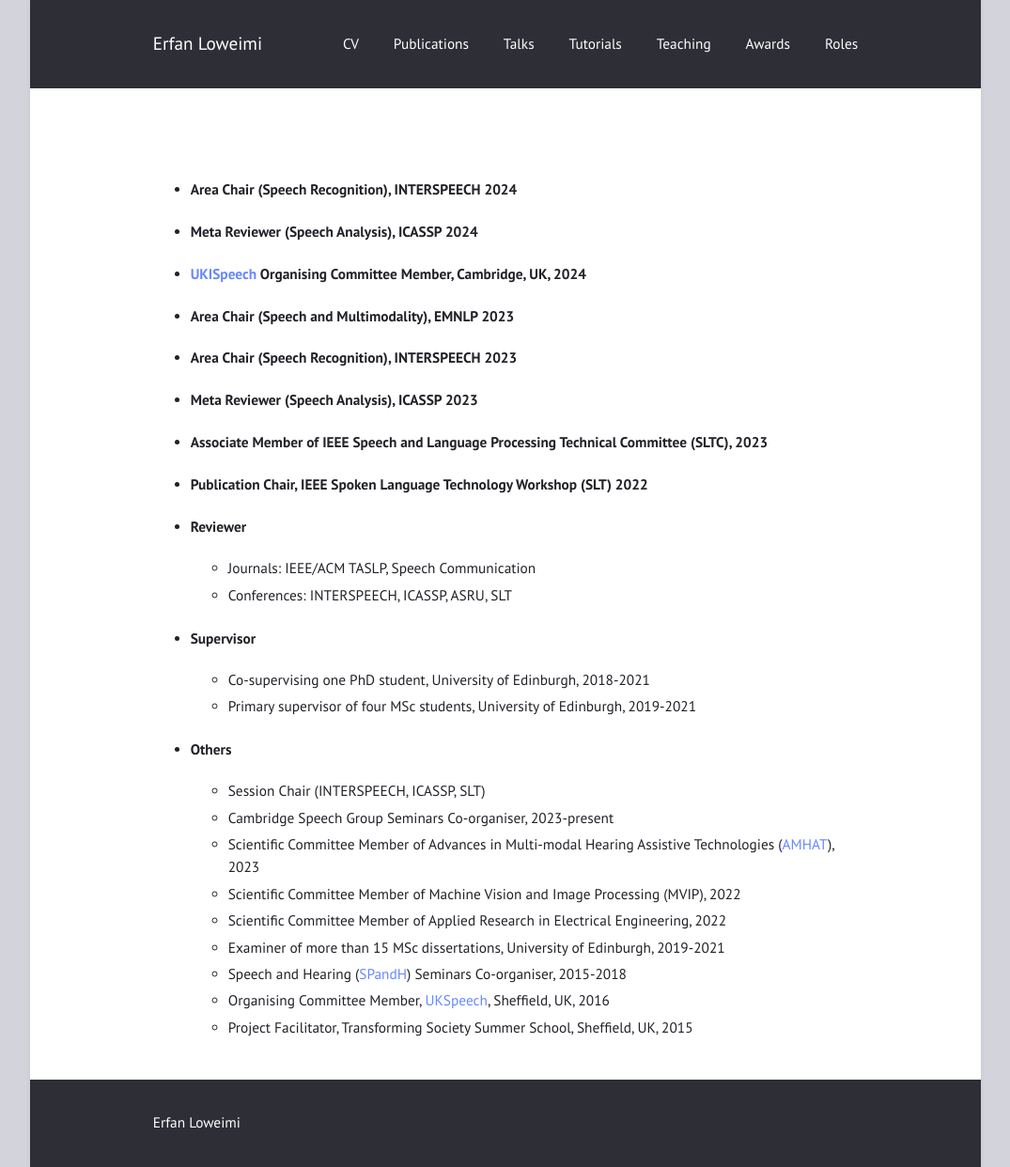
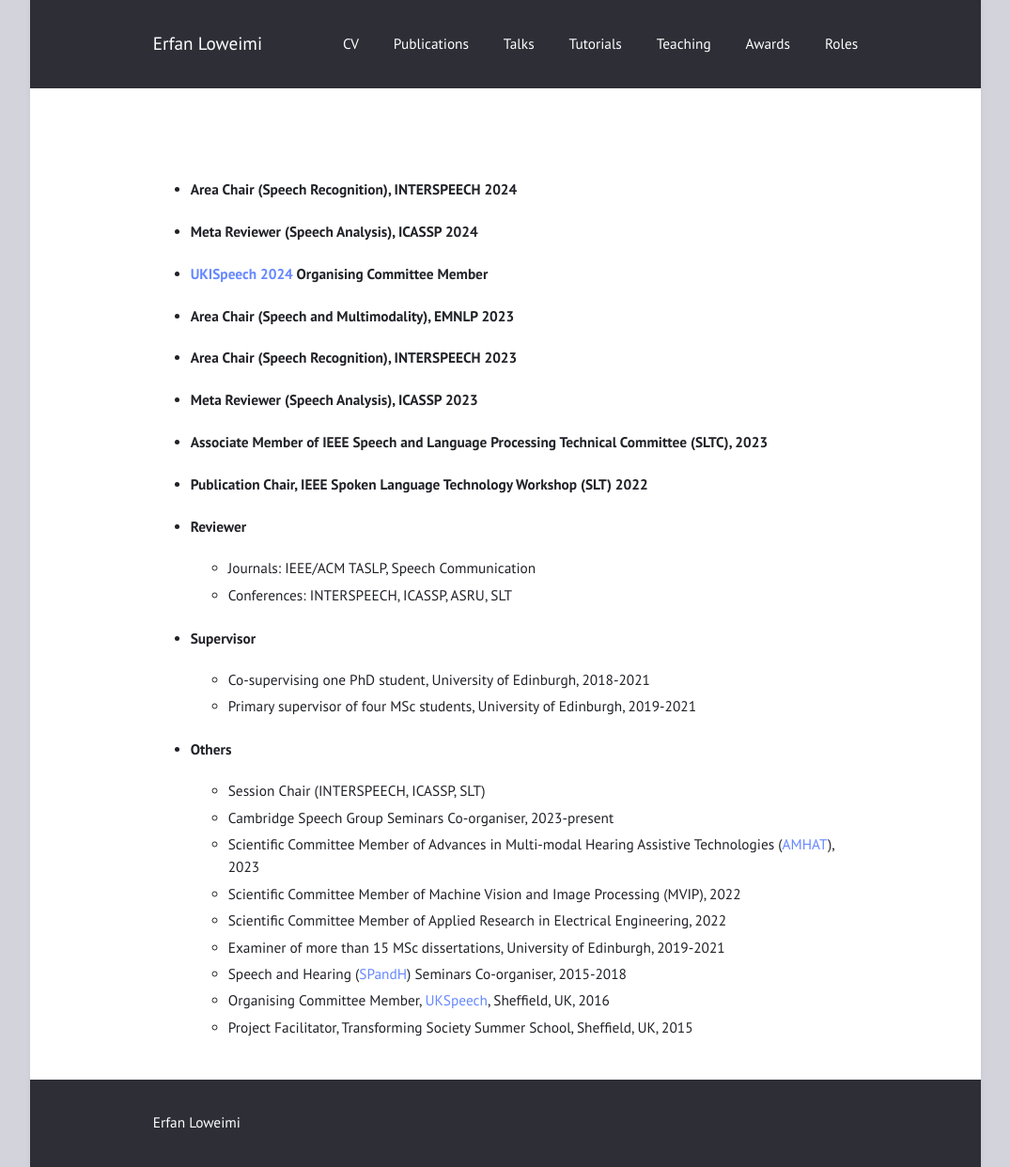
Before and after one commit to eloweimi/eloweimi.github.io, a Jekyll site: the page built from roles.md, in a window 1280 px wide. Shown: the whole page at 94% size, without its empty margins (102-1177 px from the left). Built offline with Jekyll 4.4.1, drawn with Linux system fonts in a browser that asks for light colours.

Commit message:
Update roles.md

```diff
--- a/roles.md
+++ b/roles.md
@@ -7,7 +7,7 @@ title: ""
 
 * #### Area Chair (Speech Recognition), INTERSPEECH 2024
 * #### Meta Reviewer (Speech Analysis), ICASSP 2024
-* #### [UKISpeech](https://ukis2024.eng.cam.ac.uk/) Organising Committee Member, Cambridge, UK, 2024
+* #### [UKISpeech 2024](https://ukis2024.eng.cam.ac.uk/) Organising Committee Member
 * #### Area Chair (Speech and Multimodality), EMNLP 2023
 * #### Area Chair (Speech Recognition), INTERSPEECH 2023
 * #### Meta Reviewer (Speech Analysis), ICASSP 2023
```
